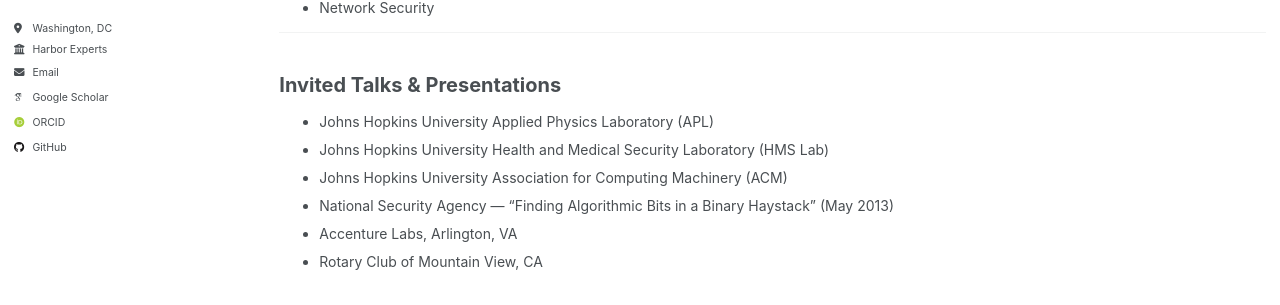
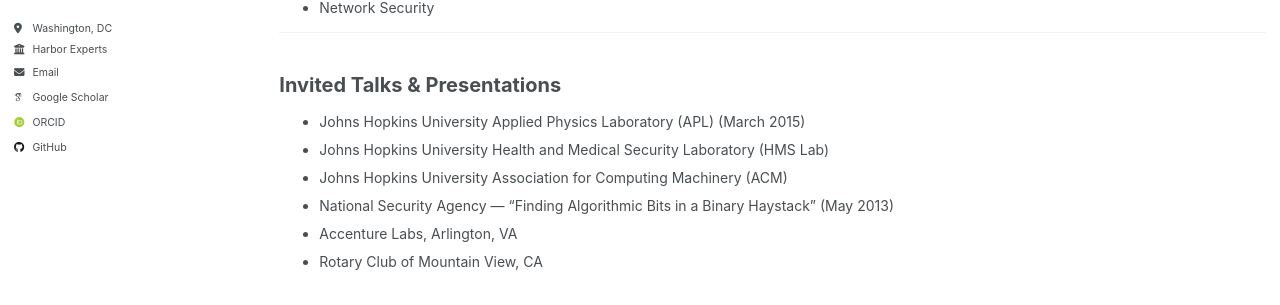
Before and after one commit to pauldmartinphd/pauldmartinphd.github.io, a Jekyll site: the page built from _pages/teaching.html, in a window 1280 px wide and 900 px high, scrolled down 1112 px. Shown: the part 308-613 px from the top of the window. Built offline with Jekyll 4.4.1, drawn with Linux system fonts in a browser that asks for light colours; some web fonts are replaced; a script that is not in the unit is left out.

Commit message:
Add date to APL talk.
Co-Authored-By: Claude Opus 4.6 <noreply@anthropic.com>

```diff
--- a/_pages/teaching.html
+++ b/_pages/teaching.html
@@ -34,7 +34,7 @@ author_profile: true
 <h2>Invited Talks & Presentations</h2>
 
 <ul>
-  <li>Johns Hopkins University Applied Physics Laboratory (APL)</li>
+  <li>Johns Hopkins University Applied Physics Laboratory (APL) (March 2015)</li>
   <li>Johns Hopkins University Health and Medical Security Laboratory (HMS Lab)</li>
   <li>Johns Hopkins University Association for Computing Machinery (ACM)</li>
   <li>National Security Agency &mdash; &ldquo;Finding Algorithmic Bits in a Binary Haystack&rdquo; (May 2013)</li>
```
